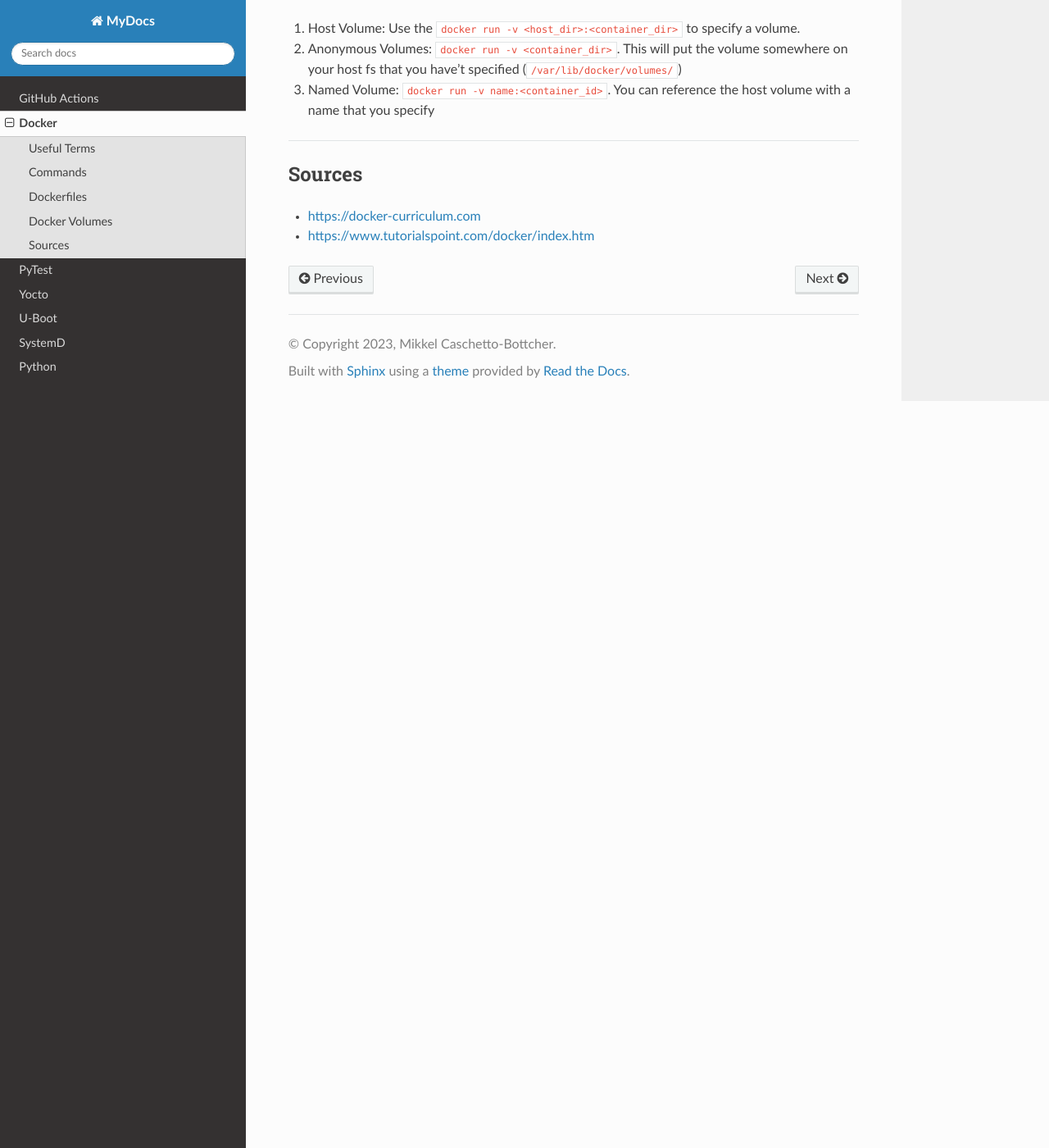
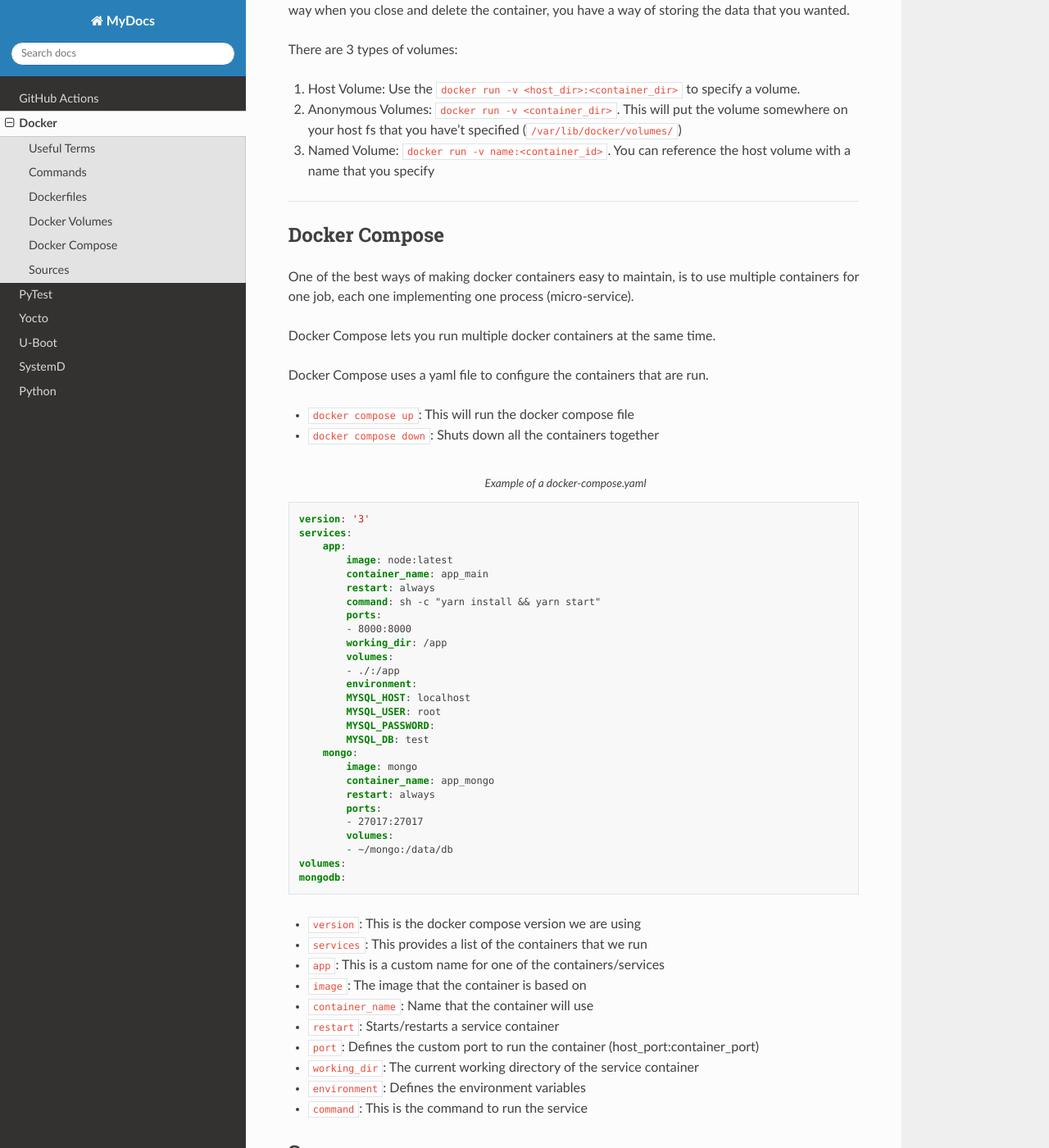
Before and after one commit to mcbottcher/my_docs, a Sphinx documentation site: the page built from docs/source/docker.rst, in a window 1280 px wide and 1400 px high, scrolled down 3002 px. Shown: the whole window at 82% size. Built offline with Sphinx 7.4.7 and the Read the Docs theme 2.0.0, drawn with Linux system fonts in a browser that asks for light colours; some of the changed text lies outside the part shown.

Commit message:
docker: Added Compose

```diff
--- a/docs/source/docker.rst
+++ b/docs/source/docker.rst
@@ -92,6 +92,10 @@ Commands
 
         docker cp <container_id>:path_to_files host_destination
 
+- :bash:`docker compose up`: This will run the docker compose file
+
+- :bash:`docker compose down`: Shuts down all the containers together
+
 ----
 
 Dockerfiles
@@ -149,6 +153,61 @@ There are 3 types of volumes:
 
 ----
 
+Docker Compose
+--------------
+
+One of the best ways of making docker containers easy to maintain, is to use multiple containers
+for one job, each one implementing one process (micro-service).
+
+Docker Compose lets you run multiple docker containers at the same time.
+
+Docker Compose uses a yaml file to configure the containers that are run.
+
+- :bash:`docker compose up`: This will run the docker compose file
+- :bash:`docker compose down`: Shuts down all the containers together
+
+.. code-block:: yaml
+    :caption: Example of a *docker-compose.yaml*
+
+    version: '3'
+    services:
+        app:
+            image: node:latest
+            container_name: app_main
+            restart: always
+            command: sh -c "yarn install && yarn start"
+            ports:
+            - 8000:8000
+            working_dir: /app
+            volumes:
+            - ./:/app
+            environment:
+            MYSQL_HOST: localhost
+            MYSQL_USER: root
+            MYSQL_PASSWORD:
+            MYSQL_DB: test
+        mongo:
+            image: mongo
+            container_name: app_mongo
+            restart: always
+            ports:
+            - 27017:27017
+            volumes:
+            - ~/mongo:/data/db
+    volumes:
+    mongodb:
+
+- ``version``: This is the docker compose version we are using
+- ``services``: This provides a list of the containers that we run
+- ``app``: This is a custom name for one of the containers/services
+- ``image``: The image that the container is based on
+- ``container_name``: Name that the container will use
+- ``restart``: Starts/restarts a service container
+- ``port``: Defines the custom port to run the container (host_port:container_port)
+- ``working_dir``: The current working directory of the service container
+- ``environment``: Defines the environment variables
+- ``command``: This is the command to run the service
+
 Sources
 -------
 
```
